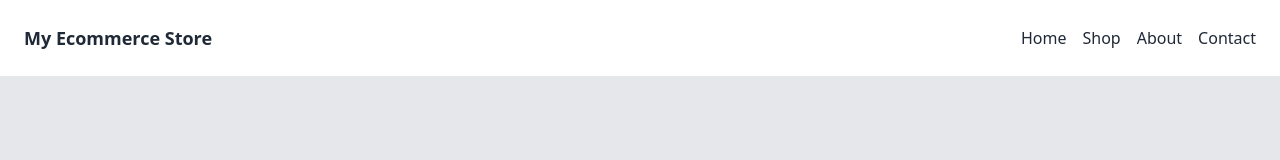
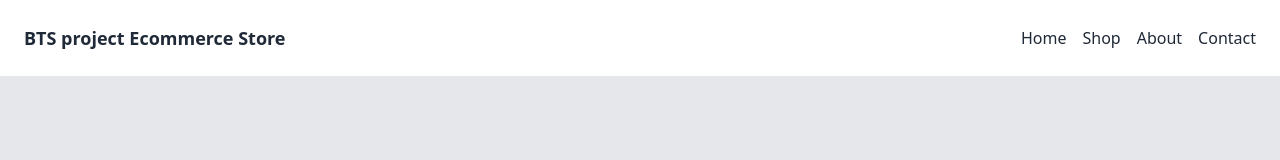
Before and after one commit to condebiel/bts-2024-project, a Nuxt app: page / in a window 1280 px wide. Shown: the top 160 px of the page. Built offline with nearby package versions, Linux system fonts and the light colour scheme.

Commit message:
feat: update index title

```diff
--- a/pages/index.vue
+++ b/pages/index.vue
@@ -2,7 +2,7 @@
 	<!-- Navigation -->
 	<nav class="bg-white p-6 shadow-md">
 			<div class="container mx-auto flex justify-between items-center">
-					<a class="text-lg font-bold text-gray-800 hover:text-gray-600" href="#">My Ecommerce Store</a>
+					<a class="text-lg font-bold text-gray-800 hover:text-gray-600" href="#">BTS project Ecommerce Store</a>
 					<ul class="flex space-x-4">
 							<li>
 								<a class="text-gray-800 hover:text-gray-600" href="#">Home</a>
```
